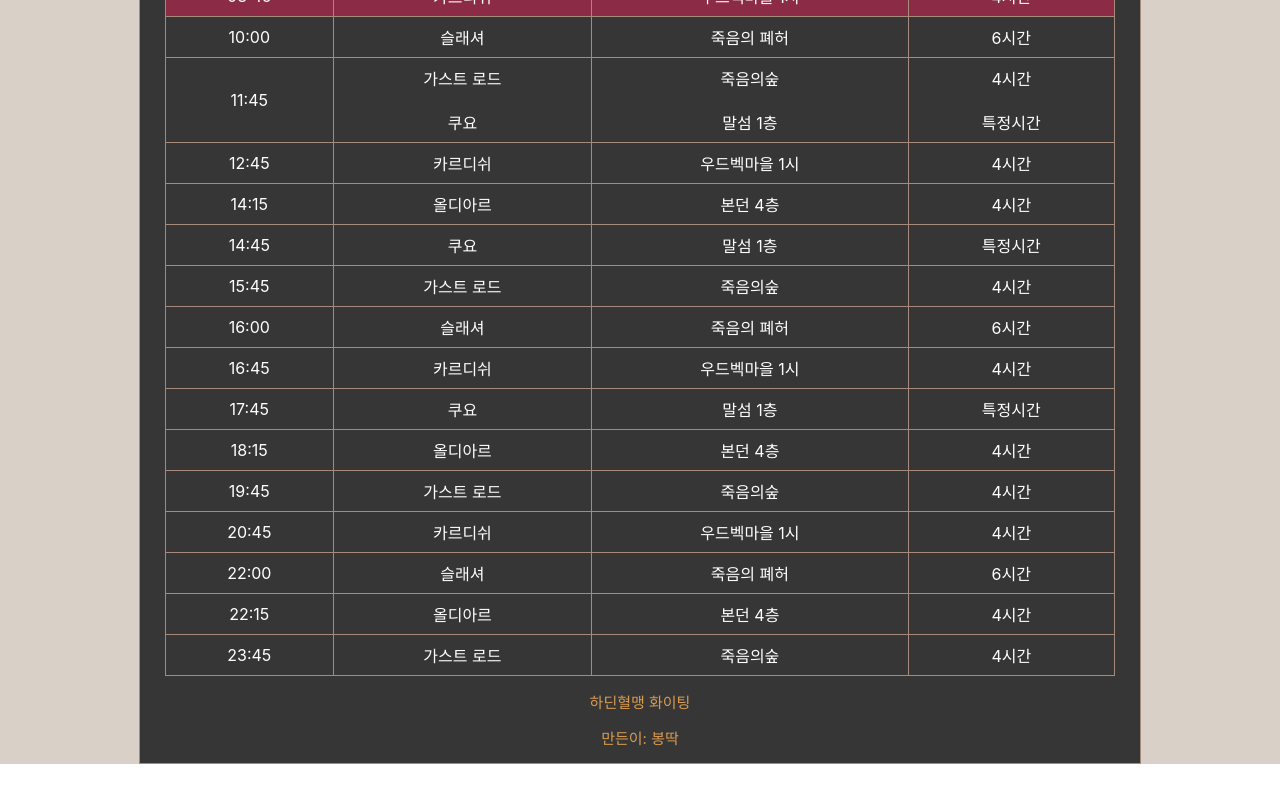
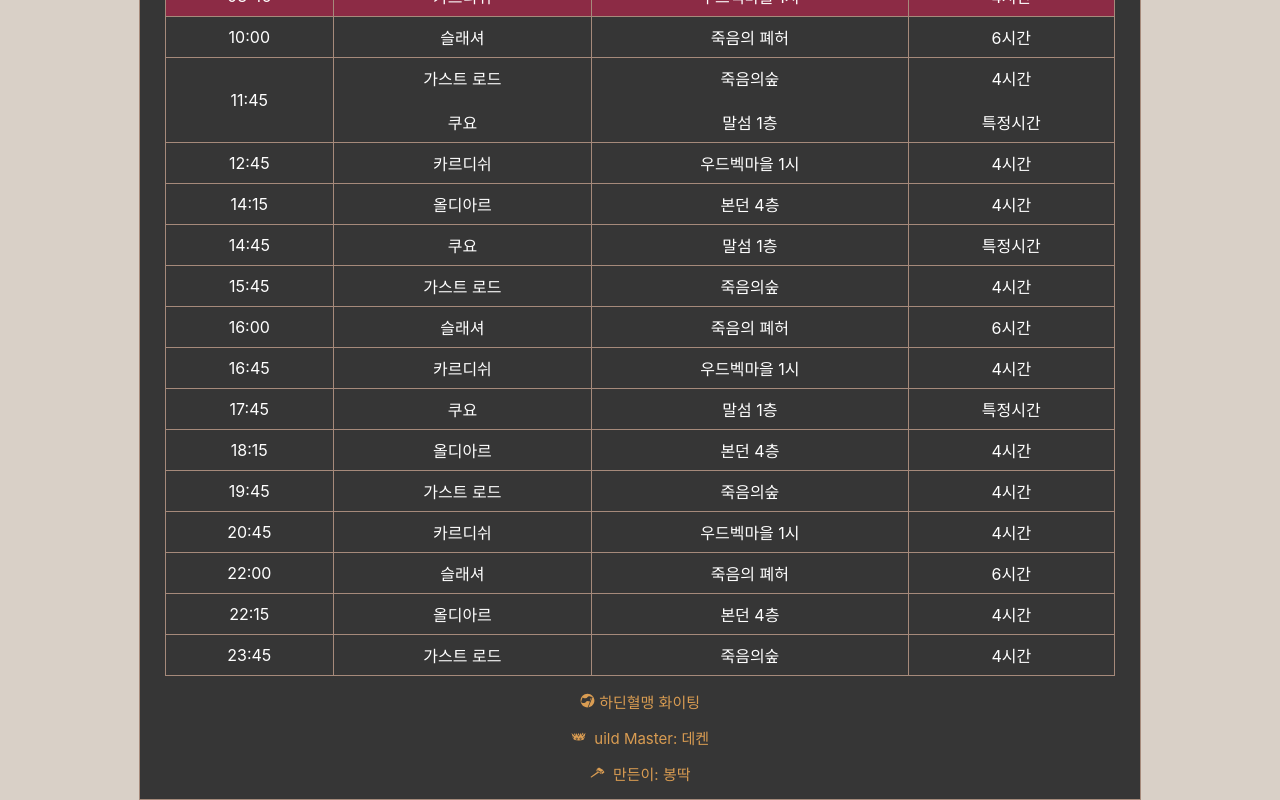
Before and after one commit to nickkies/tt, a React (Create React App) app: page / in a window 1280 px wide. Shown: the part 850-1650 px from the top of the page. Before the commit the page ends 1614 px from the top, so only its background shows below. Built offline with nearby package versions, Linux system fonts and the light colour scheme.

Commit message:
Design: "추가 icons"

```diff
--- a/src/App.js
+++ b/src/App.js
@@ -1,5 +1,7 @@
 import { RecoilRoot } from 'recoil';
 import styled from '@emotion/styled/macro';
+import { Gi3DHammer, GiCrown, GiBlackFlag } from 'react-icons/gi';
+
 import CurrentTime from './components/CurrentTime';
 import NextBoss from './components/NextBoss';
 import biPng from './img/bi.png';
@@ -56,8 +58,18 @@ function App() {
           <NextBoss />
           <TimeTable />
           <Footer>
-            <P>하딘혈맹 화이팅</P>
-            <P>만든이: 봉딱</P>
+            <P>
+              <GiBlackFlag />
+              &nbsp;하딘혈맹 화이팅
+            </P>
+            <P>
+              <GiCrown />
+              &nbsp; uild Master: 데켄
+            </P>
+            <P>
+              <Gi3DHammer />
+              &nbsp; 만든이: 봉딱
+            </P>
           </Footer>
         </Container>
       </Background>
```
